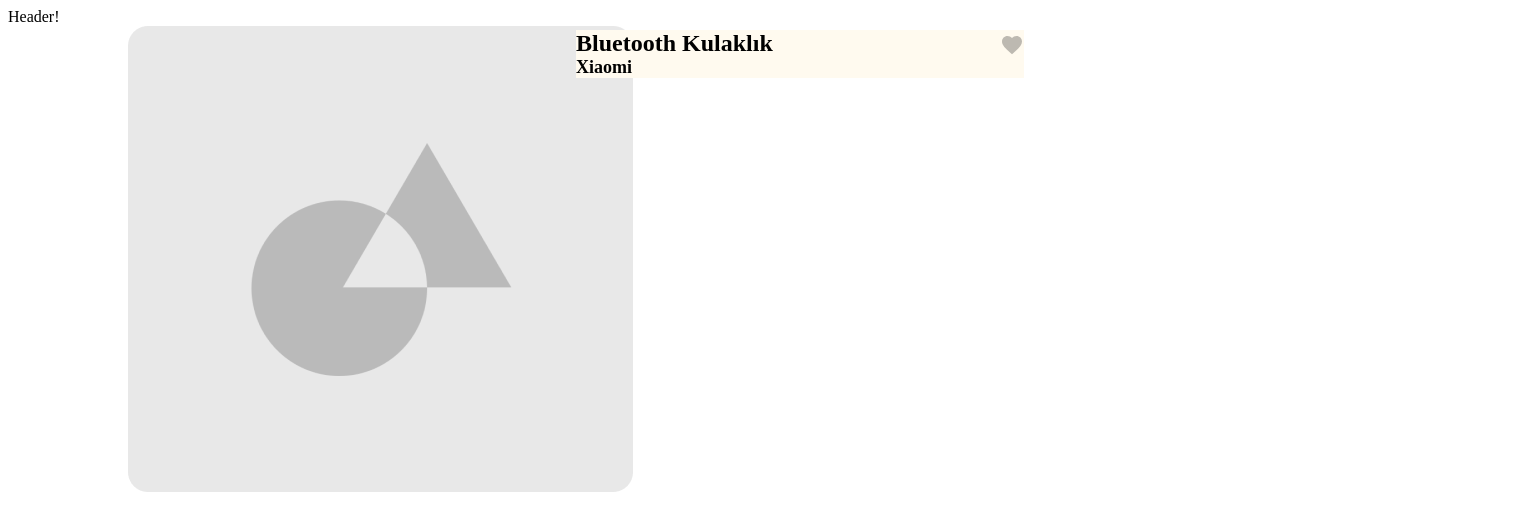
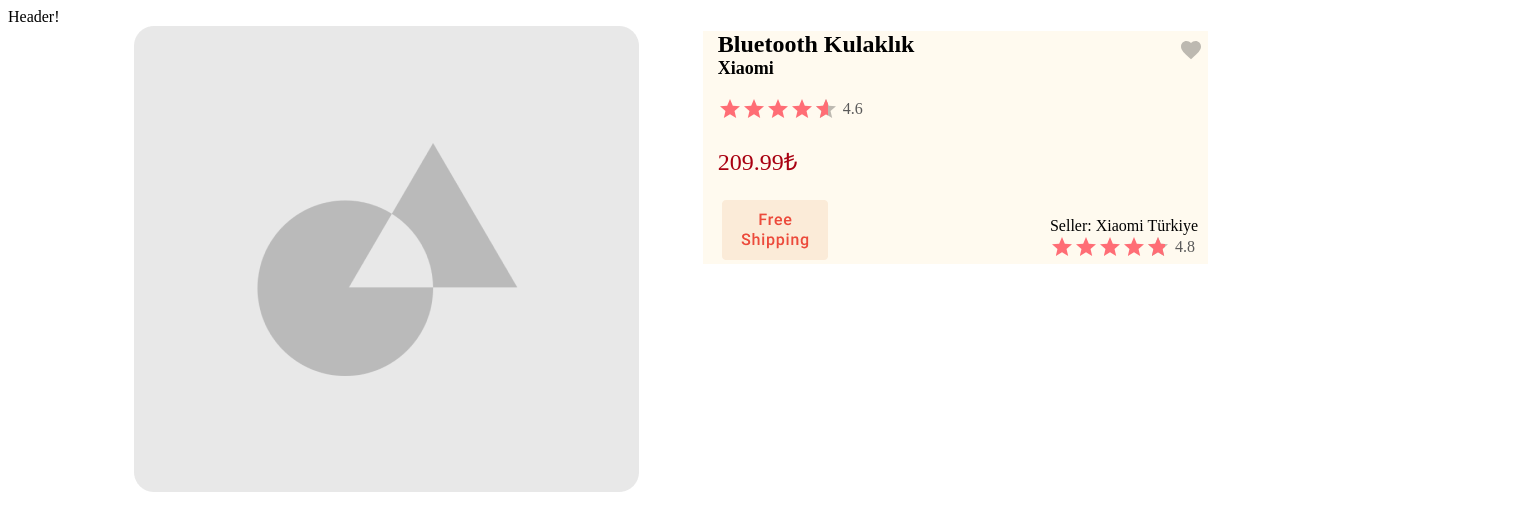
Before and after one commit to bounswe/bounswe2020group4, a React (Create React App) app in the folder web/: page /product/1 in a window 1280 px wide. Shown: the top 530 px of the page, 1525 px wide, since content can reach past the window. Built offline with nearby package versions, Linux system fonts and the light colour scheme.

Commit message:
Add company info and price to the product details page

```diff
--- a/web/src/components/ProductInfo.css
+++ b/web/src/components/ProductInfo.css
@@ -1,5 +1,7 @@
 .product-info-container {
   background-color: #fffaef;
+  padding-left: 3%;
+  padding-right: 5%;
 }
 
 .product-brand {
@@ -7,7 +9,6 @@
   text-align: left;
   margin-top: 0;
 }
-
 
 .product-name {
   margin-top: 1%;
@@ -17,6 +18,26 @@
 
 .wishlist-button-container {
   position: absolute;
-  top: 10%;
-  right: 0;
+  top: 5%;
+  right: 1%;
 }
+
+.product-price {
+  font-size: 24px;
+  color: #a90011;
+  margin-top: 5%;
+  position: relative;
+}
+
+.company-detail-container {
+  position: absolute;
+  bottom: 2%;
+  right: 2%;
+}
+
+.shipping-container {
+  position: relative;
+  margin-top: 5%;
+  left: 1%;
+  bottom: 0%;
+}
--- a/web/src/components/ProductInfo.js
+++ b/web/src/components/ProductInfo.js
@@ -1,6 +1,9 @@
 import React from 'react'
 
 import WishlistButton from '../components/WishlistButton'
+import RatingStar from '../components/RatingStar'
+
+import FreeShippingImage from '../images/free-shipping.png'
 
 import './ProductInfo.css'
 
@@ -15,6 +18,17 @@ const ProductInfo = () => {
         </div>
       </div>
       <h3 className='product-brand'>Xiaomi</h3>
+      <RatingStar rating={4.6} />
+      <div className='product-price'>209.99&#8378;</div>
+      <div >
+        <div className='shipping-container'>
+          <img src={FreeShippingImage} alt='free shipping'/>
+        </div>
+        <div className='company-detail-container'>
+          <div>Seller: Xiaomi Türkiye</div>
+          <RatingStar rating={4.8}/>
+        </div>
+      </div>
     </div>
   )
 }
--- /dev/null
+++ b/web/src/components/RatingStar.css
@@ -0,0 +1,14 @@
+.rating-container {
+  display: table;
+}
+
+.rating-label {
+  float: left;
+  margin-top: 3px;
+  margin-left: 5px;
+  color: #5a5a5a;
+}
+
+.rating-star {
+  float: left;
+}
--- /dev/null
+++ b/web/src/components/RatingStar.js
@@ -0,0 +1,31 @@
+import { Rating } from '@material-ui/lab'
+import { withStyles } from '@material-ui/core/styles'
+
+import './RatingStar.css'
+
+const StyledRating = withStyles({
+  iconFilled: {
+    color: '#ff6d75',
+  },
+  iconHover: {
+    color: '#ff3d47',
+  },
+})(Rating);
+
+const RatingStar = ({ rating }) => {
+  console.log(rating)
+  return(
+    <div className='rating-container'>
+      <StyledRating className='rating-star'
+        defaultValue={Number(rating)}
+        max={5}
+        precision={0.1}
+        readOnly={true} />
+      <div className='rating-label'>
+        {rating}
+      </div>
+    </div>
+  )
+}
+
+export default RatingStar
--- a/web/src/pages/ProductDetails.css
+++ b/web/src/pages/ProductDetails.css
@@ -1,11 +1,18 @@
+.product-details {
+  display: table;
+  width: 100%;
+  padding-left: 10%;
+  padding-right: 10%;
+}
+
 .product-left-column {
-  position: absolute;
-  left: 10%;
-  width: 35%;
+  position: relative;
+  float: left;
 }
 
 .product-right-column {
-  position: absolute;
-  right: 20%;
-  width: 35%;
+  position: relative;
+  float: left;
+  width: 40%;
+  margin-left: 5%;
 }
--- a/web/src/pages/ProductDetails.js
+++ b/web/src/pages/ProductDetails.js
@@ -8,7 +8,7 @@ import './ProductDetails.css'
 
 const ProductDetails = ({ img }) => {
   return(
-    <div>
+    <div className='product-details'>
       <div className='product-left-column'>
         <img src={img || DefaultProductImage} alt='product'/>
       </div>
```
Also changed, not shown: web/src/images/free-shipping.png (added).
